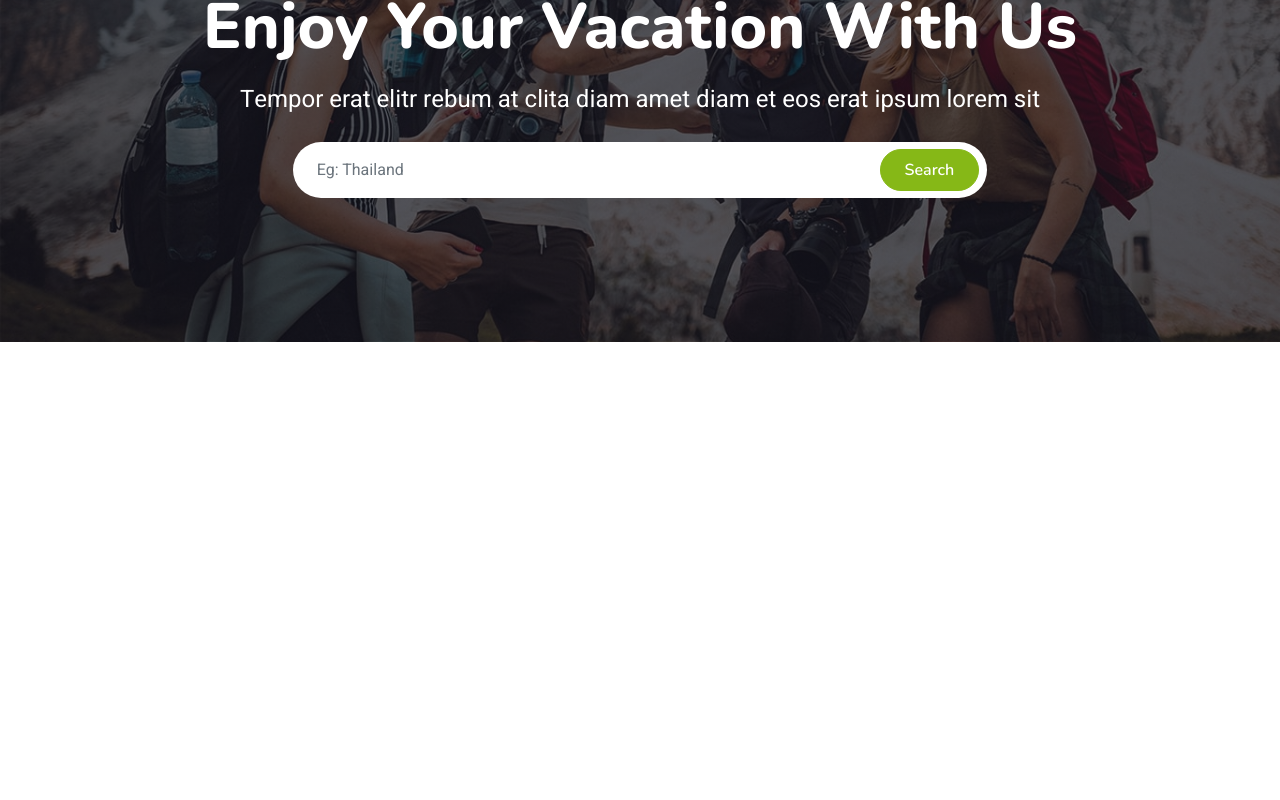
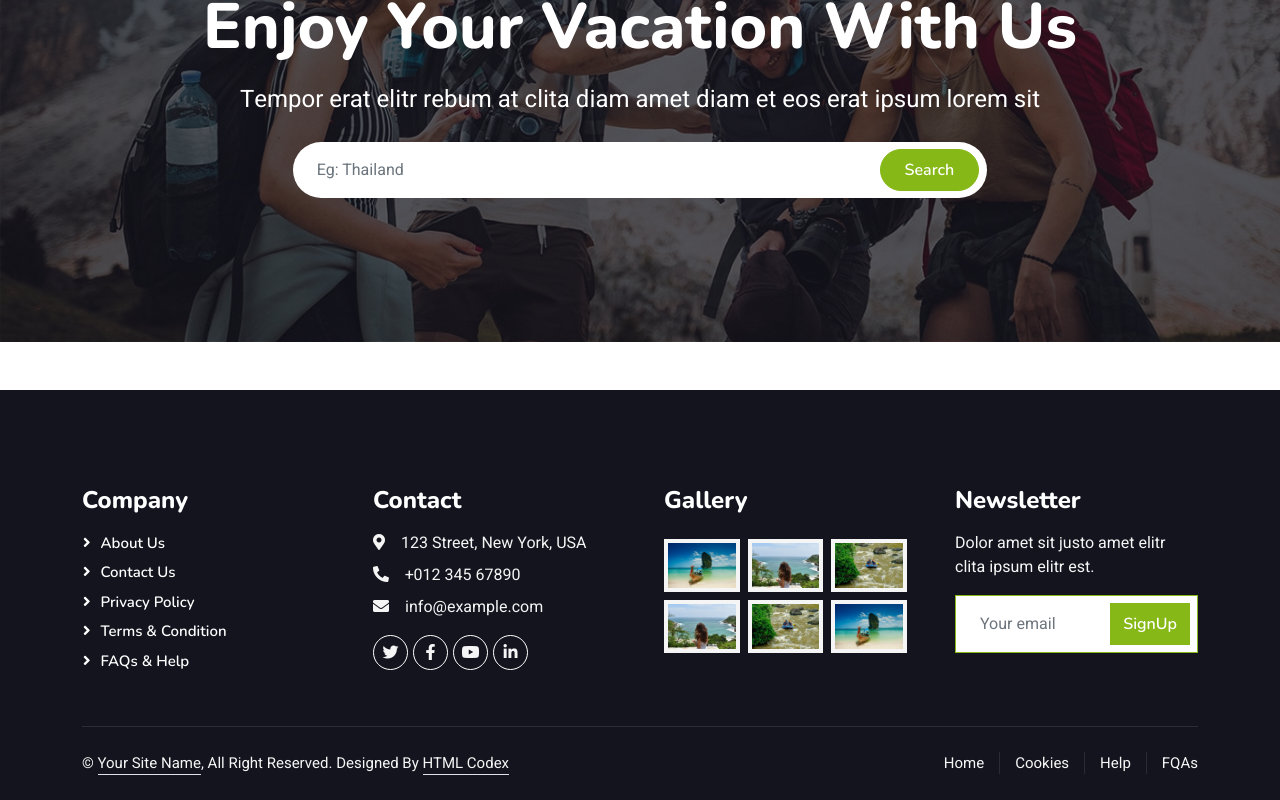
Before and after one commit to TanyaStefanova/movie-app, a React (Vite) app in the folder client/: page / in a window 1280 px wide. Shown: the part 394-1194 px from the top of the page. Before the commit the page ends 800 px from the top, so only its background shows below. Built offline with nearby package versions, Linux system fonts and the light colour scheme.

Commit message:
Add Footer

```diff
--- a/client/src/App.jsx
+++ b/client/src/App.jsx
@@ -2,6 +2,7 @@ import Topbar from "./components/topBar/Topbar"
 import './assets/css/style.css'
 import Navigation from "./components/navigation/Navigation";
 import HeroBanner from "./components/hero-banner/HeroBanner";
+import Footer from "./components/footer/Footer";
 
 function App() {
 
@@ -10,6 +11,8 @@ function App() {
      <Topbar />
      <Navigation />
      <HeroBanner />
+
+     <Footer />
     </>
   )
 }
--- /dev/null
+++ b/client/src/components/footer/Footer.jsx
@@ -0,0 +1,79 @@
+export default function Footer(){
+    return(
+        <div className="container-fluid bg-dark text-light footer pt-5 mt-5 wow fadeIn" data-wow-delay="0.1s">
+        <div className="container py-5">
+            <div className="row g-5">
+                <div className="col-lg-3 col-md-6">
+                    <h4 className="text-white mb-3">Company</h4>
+                    <a className="btn btn-link" href="">About Us</a>
+                    <a className="btn btn-link" href="">Contact Us</a>
+                    <a className="btn btn-link" href="">Privacy Policy</a>
+                    <a className="btn btn-link" href="">Terms & Condition</a>
+                    <a className="btn btn-link" href="">FAQs & Help</a>
+                </div>
+                <div className="col-lg-3 col-md-6">
+                    <h4 className="text-white mb-3">Contact</h4>
+                    <p className="mb-2"><i className="fa fa-map-marker-alt me-3"></i>123 Street, New York, USA</p>
+                    <p className="mb-2"><i className="fa fa-phone-alt me-3"></i>+012 345 67890</p>
+                    <p className="mb-2"><i className="fa fa-envelope me-3"></i>info@example.com</p>
+                    <div className="d-flex pt-2">
+                        <a className="btn btn-outline-light btn-social" href=""><i className="fab fa-twitter"></i></a>
+                        <a className="btn btn-outline-light btn-social" href=""><i className="fab fa-facebook-f"></i></a>
+                        <a className="btn btn-outline-light btn-social" href=""><i className="fab fa-youtube"></i></a>
+                        <a className="btn btn-outline-light btn-social" href=""><i className="fab fa-linkedin-in"></i></a>
+                    </div>
+                </div>
+                <div className="col-lg-3 col-md-6">
+                    <h4 className="text-white mb-3">Gallery</h4>
+                    <div className="row g-2 pt-2">
+                        <div className="col-4">
+                            <img className="img-fluid bg-light p-1" src="src/assets/img/package-1.jpg" alt="" />
+                        </div>
+                        <div className="col-4">
+                            <img className="img-fluid bg-light p-1" src="src/assets/img/package-2.jpg" alt="" />
+                        </div>
+                        <div className="col-4">
+                            <img className="img-fluid bg-light p-1" src="src/assets/img/package-3.jpg" alt="" />
+                        </div>
+                        <div className="col-4">
+                            <img className="img-fluid bg-light p-1" src="src/assets/img/package-2.jpg" alt="" />
+                        </div>
+                        <div className="col-4">
+                            <img className="img-fluid bg-light p-1" src="src/assets/img/package-3.jpg" alt="" />
+                        </div>
+                        <div className="col-4">
+                            <img className="img-fluid bg-light p-1" src="src/assets/img/package-1.jpg" alt="" />
+                        </div>
+                    </div>
+                </div>
+                <div className="col-lg-3 col-md-6">
+                    <h4 className="text-white mb-3">Newsletter</h4>
+                    <p>Dolor amet sit justo amet elitr clita ipsum elitr est.</p>
+                    <div className="position-relative mx-auto" style={{'max-width': '400px'}}>
+                        <input className="form-control border-primary w-100 py-3 ps-4 pe-5" type="text" placeholder="Your email" />
+                        <button type="button" className="btn btn-primary py-2 position-absolute top-0 end-0 mt-2 me-2">SignUp</button>
+                    </div>
+                </div>
+            </div>
+        </div>
+        <div className="container">
+            <div className="copyright">
+                <div className="row">
+                    <div className="col-md-6 text-center text-md-start mb-3 mb-md-0">
+                        &copy; <a className="border-bottom" href="#">Your Site Name</a>, All Right Reserved.
+                        Designed By <a className="border-bottom" href="https://htmlcodex.com">HTML Codex</a>
+                    </div>
+                    <div className="col-md-6 text-center text-md-end">
+                        <div className="footer-menu">
+                            <a href="">Home</a>
+                            <a href="">Cookies</a>
+                            <a href="">Help</a>
+                            <a href="">FQAs</a>
+                        </div>
+                    </div>
+                </div>
+            </div>
+        </div>
+    </div>
+    );
+}
```
